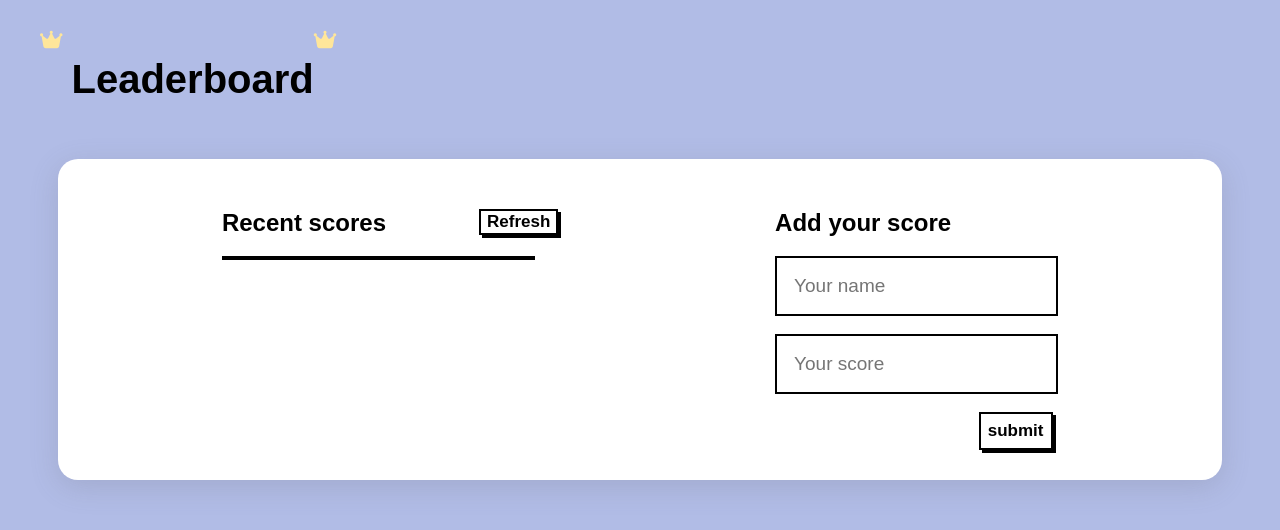
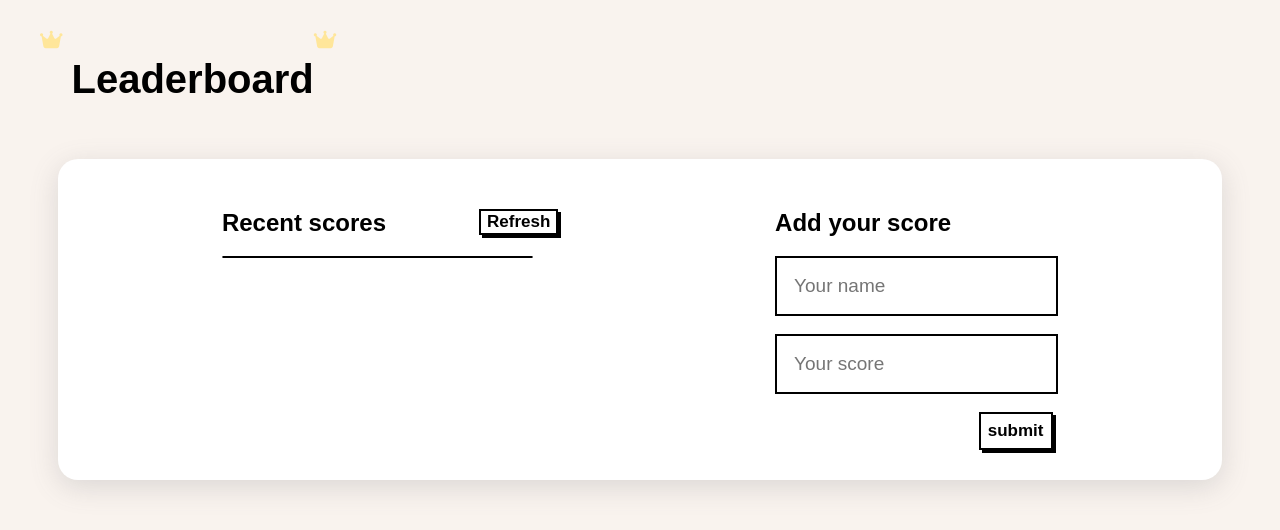
Before and after one commit to nedjwab/microverse-Leaderboard, a website built with webpack: page src/index.html in a window 1280 px wide. Built offline with nearby package versions, Linux system fonts and the light colour scheme; no server answers; a web font is replaced by a local one.

Commit message:
Add border-radius to the container

```diff
--- a/src/style.css
+++ b/src/style.css
@@ -3,7 +3,7 @@
 body {
   margin: 0;
   font-family: 'Anek Telugu', sans-serif;
-  background-color:#B1BCE6;
+  background-color:#F9F3EE;
 }
 
 header {
@@ -57,8 +57,9 @@ input {
 
 .board {
   width: 90%;
-  border: solid 2px black;
+  border: solid 1px black;
   font-size: 20px;
+  border-radius: 20px;
 }
 
 .item:nth-child(odd) {
```
